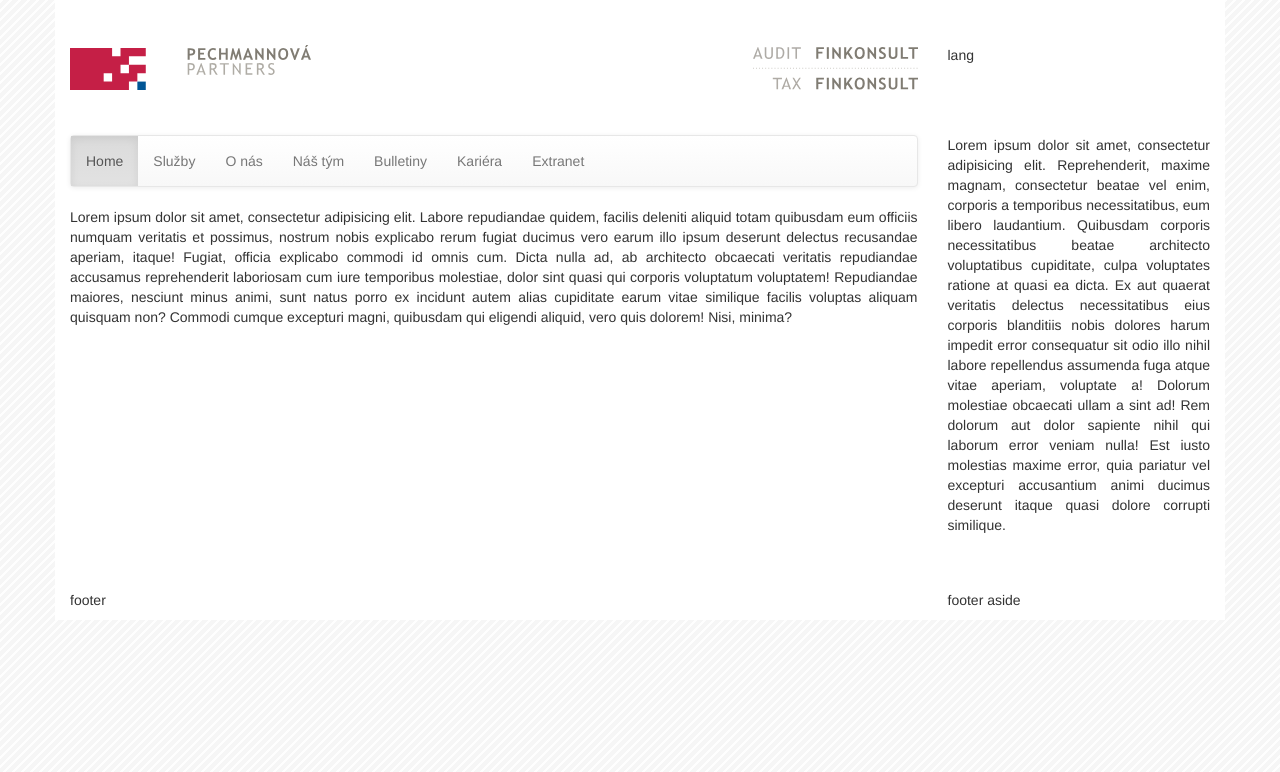
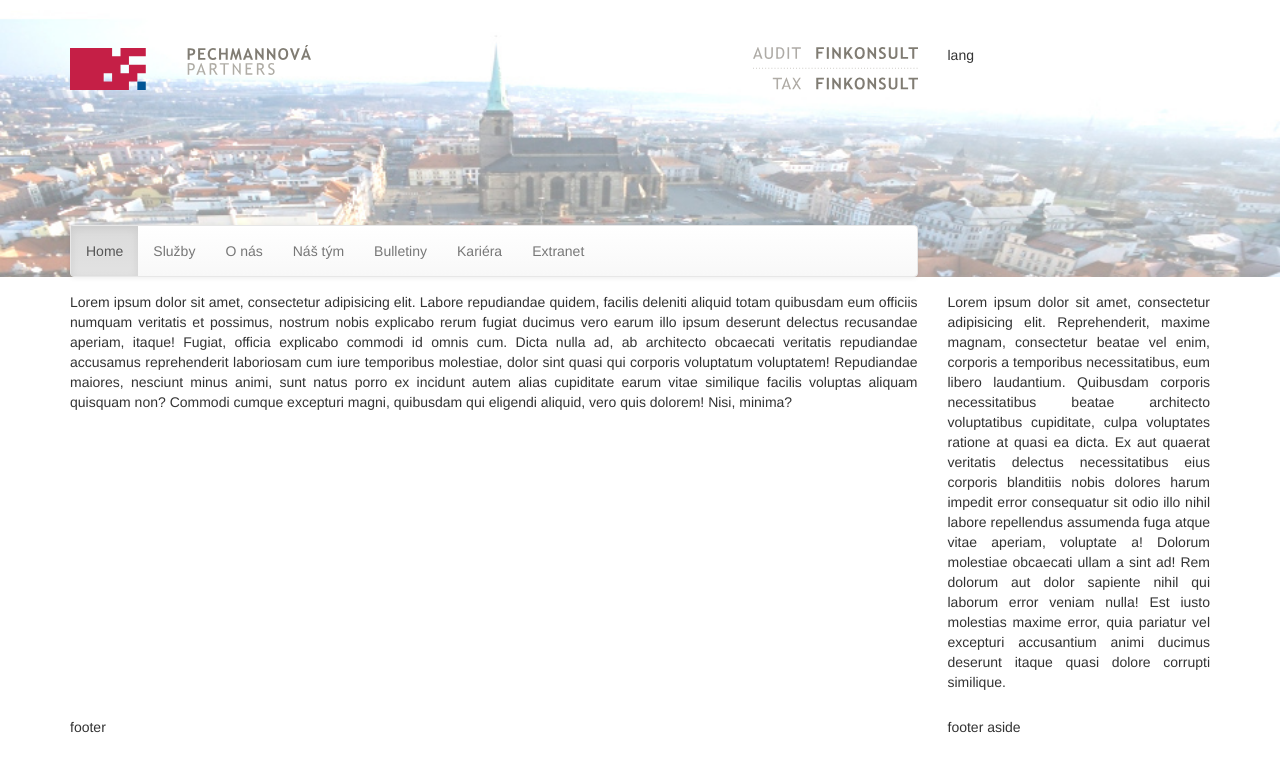
Before and after one commit to jabecz/www-finkonsult-cz, a Jekyll site: the page built from index.html, in a window 1280 px wide. Shown: the top 772 px of the page. Built offline with Jekyll 4.4.1, drawn with Linux system fonts in a browser that asks for light colours.

Commit message:
container-fluid

```diff
--- a/_layouts/default.html
+++ b/_layouts/default.html
@@ -6,24 +6,19 @@
     <meta name="viewport" content="width=device-width, initial-scale=1">
     <title>{% if page.title %}{{ page.title | escape }}{% else %}{{ site.title | escape }}{% endif %}</title>
     <meta name="description" content="{% if page.excerpt %}{{ page.excerpt | strip_html | strip_newlines | truncate: 160 }}{% else %}{{ site.description }}{% endif %}">
+
     <link rel="stylesheet" href="{{ "main.css" | prepend: site.baseurl }}">
     <link rel="canonical" href="{{ page.url | replace:'index.html','' | prepend: site.baseurl | prepend: site.url }}">
     <link rel="alternate" type="application/rss+xml" title="{{ site.title }}" href="{{ "/feed.xml" | prepend: site.baseurl | prepend: site.url }}">
     {% include bootstrap.html %}
   </head>
   <body>
-    <div class="container">
+    <div class="container-fluid">
+      <div class="container header">
         <header class="row">
           <div class="logos col-lg-9">
               <div class="pechmannova-partners col-sm-6"></div>
               <div class="audit-finkonsult-tax-finkonsult col-sm-6"></div>
-        </div>
-        <div class="lang col-lg-3">lang</div>
-      </header>
-    </div>
-    <div class="container">
-      <div class="row">
-        <section class="col-lg-9">
             <nav class="navbar navbar-default">
               <ul class="nav navbar-nav">
                 <li class="active"><a href="#">Home</a></li>
@@ -35,6 +30,15 @@
                 <li><a href="#">Extranet</a></li>
               </ul>
             </nav>
+          </div>
+          <div class="lang col-lg-3">lang</div>
+        </header>
+      </div>
+    </div>
+    <div class="container body">
+      <div class="row">
+        <section class="col-lg-9">
+
           {{ content }}
         </section>
         <aside class="col-lg-3">
@@ -42,7 +46,7 @@
         </aside>
       </div>
     </div>
-    <div class="container">
+    <div class="container footer">
       <footer class="row">
         <div class="col-lg-9">
           <p>footer</p>
--- a/main.scss
+++ b/main.scss
@@ -4,19 +4,27 @@
 @charset "utf-8";
 
 body {
-  background: #fff url('/img/bg.png');
+  #background: #fff url('/img/bg.png');
 }
 
 p {
   text-align: justify;
 }
 
-.container {
+.container.body, .container.footer {
   background-color: #fff;
+  padding-top: 15px;
+}
+
+.container.header {
   padding-top: 45px;
 }
 
-
+.container-fluid {
+  #height: 300px;
+  background-image: url('/img/plzen1.jpg');
+  background-size: cover;
+}
 
 .pechmannova-partners {
   height: 45px;
@@ -31,6 +39,9 @@ p {
   background: url('/img/audit-finkonsult-tax-finkonsult.svg') no-repeat right;
 }
 
+.navbar {
+  margin: 180px 0 0 0 !important;
+}
 
 //debug
 /**
```
Also changed, not shown: img/plzen1.jpg (added). Lines whose indentation alone changed are shown as unchanged.
